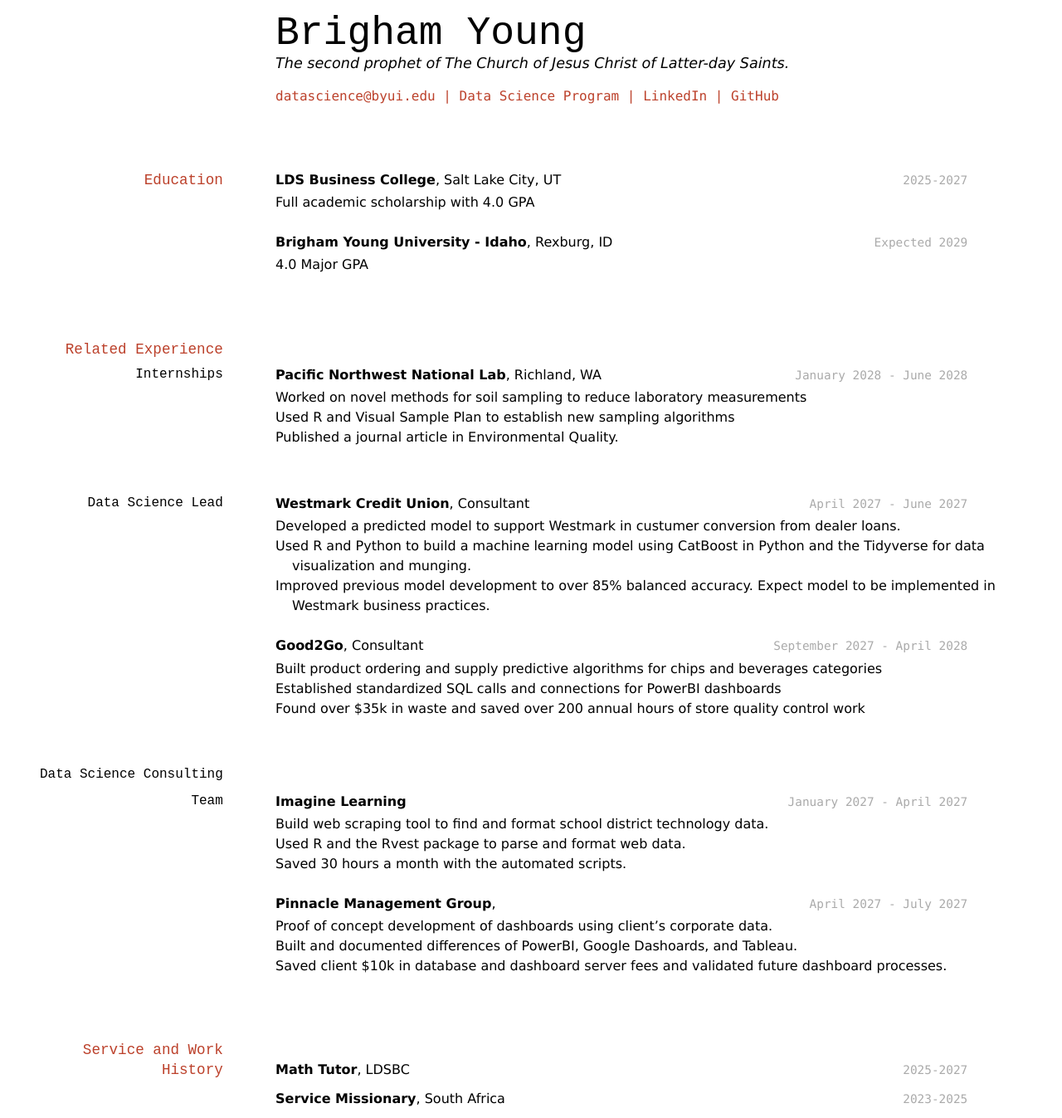
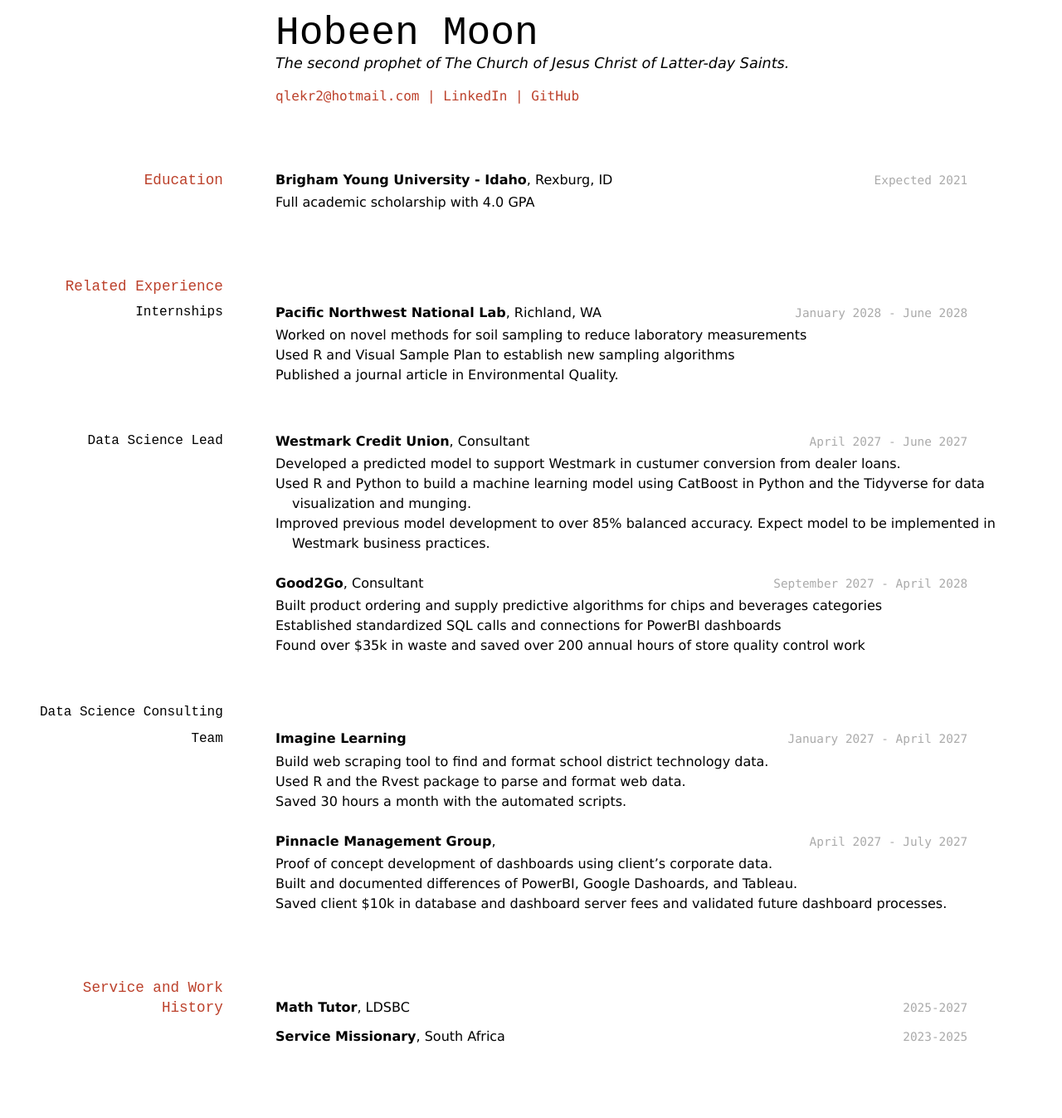
Before and after one commit to Hobeen-Moon/MoonHobeen_resume, a Jekyll site: the page built from docs/index.md, in a window 1280 px wide. Shown: the whole page at 83% size. Built offline with Jekyll 4.4.1, drawn with Linux system fonts in a browser that asks for light colours; after the commit the page ends 1272 px from its top, so only the background shows below that.

Commit message:
updated name and education

```diff
--- a/docs/index.md
+++ b/docs/index.md
@@ -1,14 +1,13 @@
 ---
 layout: cv
-title: Brigham Young's Resume
+title: Hobeen Moon's Resume
 ---
-# Brigham Young
+# Hobeen Moon
 The second prophet of The Church of Jesus Christ of Latter-day Saints.
 
 <div id="webaddress">
-<a href="datascience@byui.edu">datascience@byui.edu</a>
-| <a href="https://byuidatascience.github.io/development.html">Data Science Program</a>
-| <a href="https://www.linkedin.com/groups/13537407/">LinkedIn</a>
+<a href="qlekr2@hotmail.com">qlekr2@hotmail.com</a>
+| <a href="www.linkedin.com/in/hobeen-moon">LinkedIn</a>
 | <a href="https://github.com/byuids-resumes">GitHub</a>
 </div>
 
@@ -16,16 +15,10 @@ The second prophet of The Church of Jesus Christ of Latter-day Saints.
 
 ## Education
 
-`2025-2027`
-__LDS Business College__, Salt Lake City, UT
+`Expected 2021`
+__Brigham Young University - Idaho__, Rexburg, ID
 
 - Full academic scholarship with 4.0 GPA
-
-`Expected 2029`
-__Brigham Young University - Idaho__, Rexburg, ID
-
-- 4.0 Major GPA
-
 
 ## Related Experience
 
```
